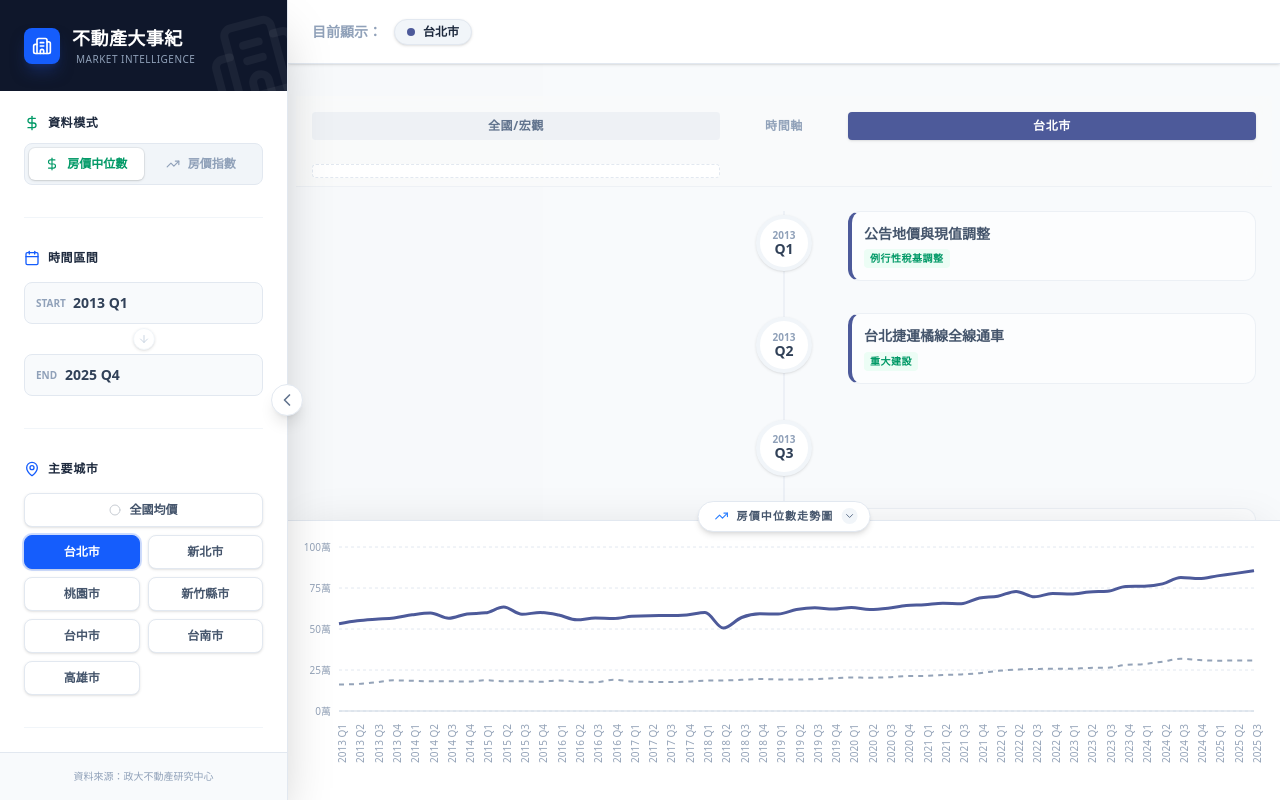
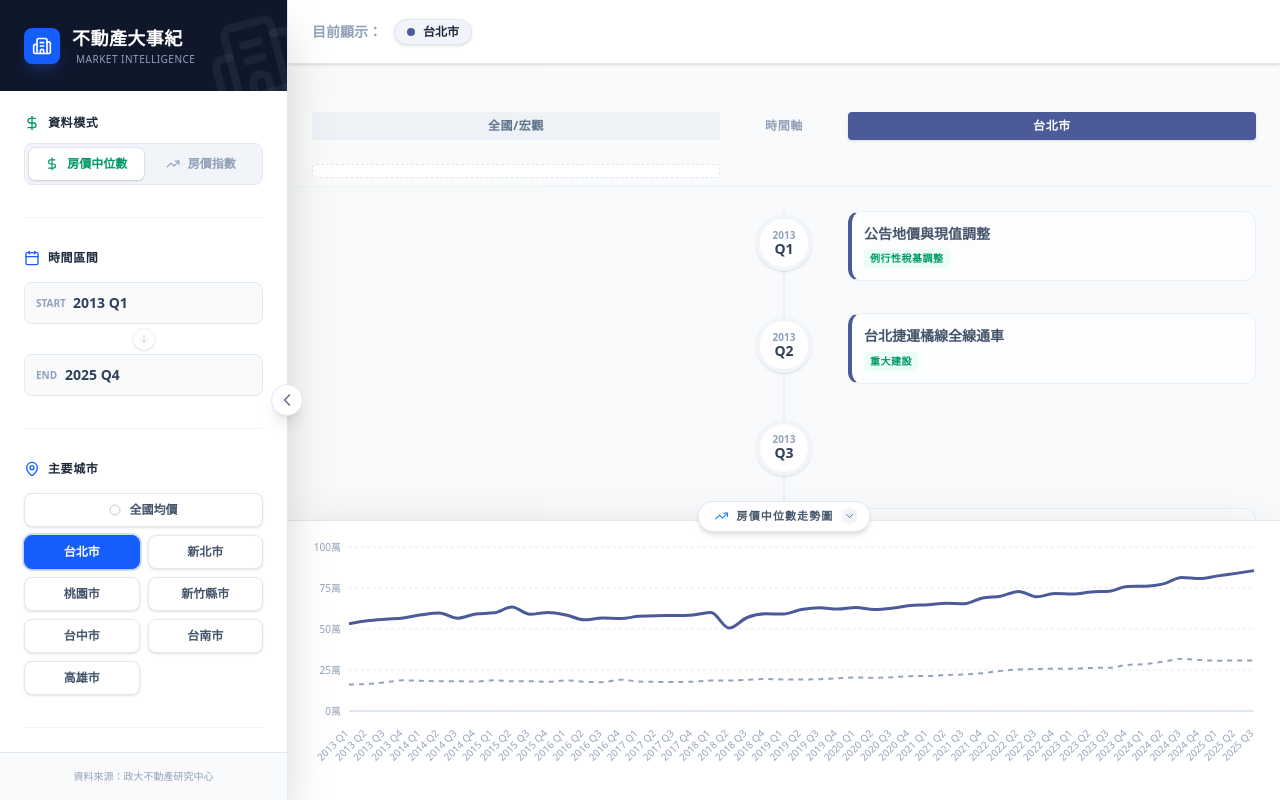
Before and after one commit to NCCU-rer/Real-Estate-Chronicle, a Next.js app: page / in a window 1280 px wide. Built offline with nearby package versions, Linux system fonts and the light colour scheme.

Commit message:
坐標軸設定

```diff
--- a/src/components/PriceChart.tsx
+++ b/src/components/PriceChart.tsx
@@ -29,7 +29,6 @@ const CustomTooltip = ({ active, payload, label, unit }: any) => {
         <p className="font-bold text-slate-700 mb-2 border-b border-slate-100 pb-1">{label}</p>
         <div className="space-y-1">
           {payload.map((entry: any) => (
-            // ✨ 修正 Tailwind 警告：min-w-[120px] -> min-w-30
             <div key={entry.name} className="flex items-center gap-2 min-w-30">
               <div
                 className="w-2 h-2 rounded-full"
@@ -82,19 +81,20 @@ export default function PriceChart({ selectedCities, startPeriod, endPeriod, dat
       <ResponsiveContainer width="100%" height="100%">
         <LineChart
           data={filteredData}
-          margin={{ top: 10, right: 10, left: 0, bottom: 5 }}
+          margin={{ top: 10, right: 10, left: 10, bottom: 5 }} // left 稍微加一點以免字切到
         >
           <CartesianGrid strokeDasharray="3 3" vertical={false} stroke="#e2e8f0" />
 
           <XAxis
             dataKey="quarter"
-            // ✨ 修正 TypeScript 錯誤：加上 "as any" 讓 TS 忽略 angle 屬性的檢查
             tick={{
               fontSize: 10,
               fill: '#94a3b8',
-              angle: -90,
+              // ✨ 修正：改為 -45 度，閱讀起來更順眼
+              angle: -45,
               textAnchor: 'end',
-              dy: 5
+              dy: 10, // 往下推一點
+              dx: -5  // 往左一點，對齊刻度
             } as any}
             tickLine={false}
             axisLine={{ stroke: '#cbd5e1' }}
```
